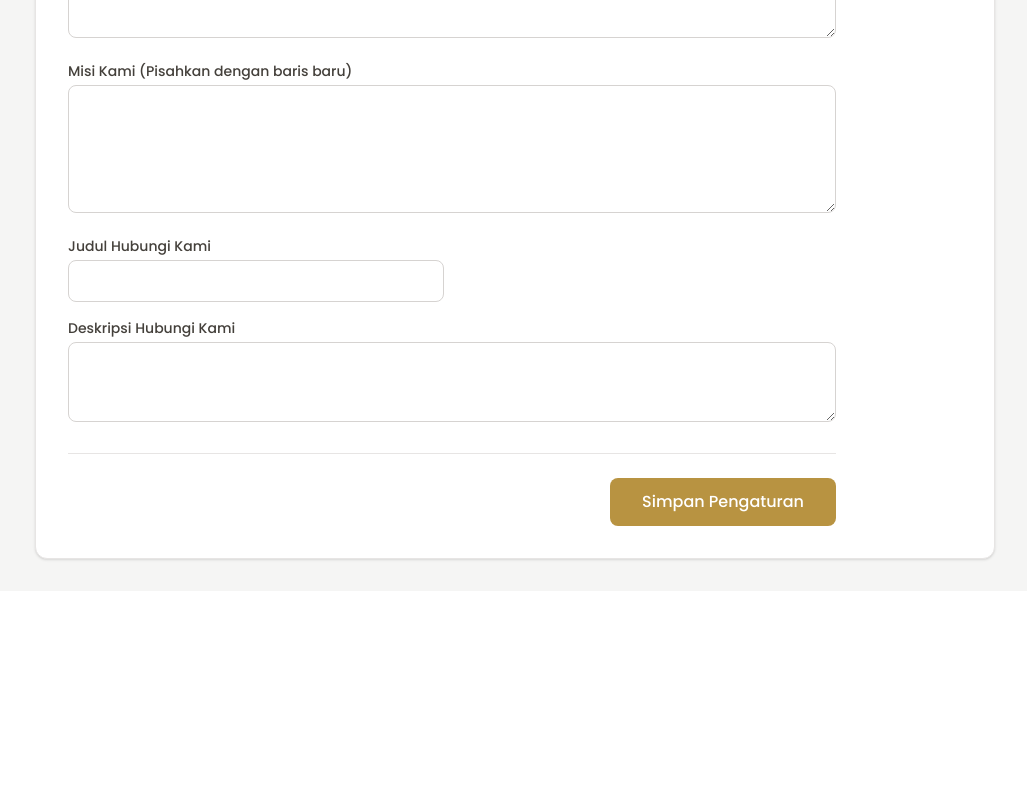
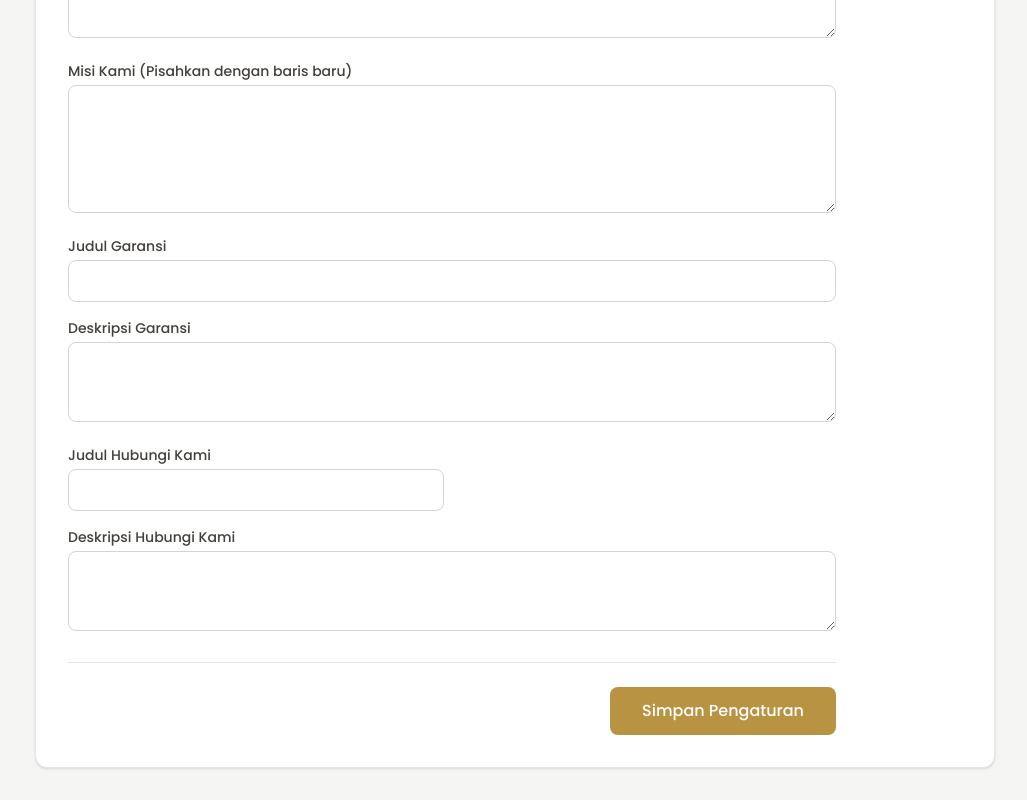
Before and after one commit to anasfirdaus000/umkm, a React (Vite) app: page /admin/settings in a window 1280 px wide. Shown: the part 2044-2844 px from the top of the page, without its empty margins (253-1280 px from the left). Before the commit the page ends 2635 px from the top, so only its background shows below. Built offline with nearby package versions, Linux system fonts and the light colour scheme; no server answers; sample sign-in values are in the browser's storage; a web font is replaced by a local one.

Commit message:
feat: Make About Us guarantee section editable

```diff
--- a/src/app/admin/pages/AdminSettings.tsx
+++ b/src/app/admin/pages/AdminSettings.tsx
@@ -335,6 +335,25 @@ export function AdminSettings() {
                 />
               </div>
 
+              <div className="md:col-span-2">
+                <label className="block text-sm font-medium text-stone-700 mb-1">Judul Garansi</label>
+                <input
+                  type="text"
+                  className="w-full px-4 py-2 border border-stone-300 rounded-lg"
+                  value={settings?.aboutGuaranteeTitle || ""}
+                  onChange={(e) => setSettings({...settings, aboutGuaranteeTitle: e.target.value})}
+                />
+              </div>
+
+              <div className="md:col-span-2">
+                <label className="block text-sm font-medium text-stone-700 mb-1">Deskripsi Garansi</label>
+                <textarea
+                  className="w-full px-4 py-2 border border-stone-300 rounded-lg h-20"
+                  value={settings?.aboutGuaranteeDesc || ""}
+                  onChange={(e) => setSettings({...settings, aboutGuaranteeDesc: e.target.value})}
+                />
+              </div>
+
               <div>
                 <label className="block text-sm font-medium text-stone-700 mb-1">Judul Hubungi Kami</label>
                 <input
--- a/src/app/context/SettingsContext.tsx
+++ b/src/app/context/SettingsContext.tsx
@@ -26,6 +26,8 @@ export interface SiteSettings {
   aboutDescription: string;
   aboutVision: string;
   aboutMission: string;
+  aboutGuaranteeTitle: string;
+  aboutGuaranteeDesc: string;
   aboutContactTitle: string;
   aboutContactDesc: string;
 }
@@ -55,6 +57,8 @@ const defaultSettings: SiteSettings = {
   aboutDescription: "MORVA MODE INDONESIA hadir sebagai solusi perlengkapan outdoor dan perlindungan harian Anda. Kami berfokus pada produksi jas hujan premium, cover motor, dan berbagai perlengkapan tahan cuaca lainnya dengan standar kualitas tertinggi.\n\nDengan mengedepankan material terbaik dan proses quality control yang ketat, kami berkomitmen untuk memberikan perlindungan maksimal bagi Anda dan aset berharga Anda dari berbagai kondisi cuaca ekstrim di Indonesia.",
   aboutVision: "Menjadi brand lokal terkemuka di Indonesia yang dikenal luas akan inovasi dan kualitas produk perlengkapan outdoor, serta menjadi pilihan utama masyarakat dalam mencari perlindungan ekstra untuk aktivitas sehari-hari.",
   aboutMission: "Menyediakan produk dengan durabilitas tinggi menggunakan bahan baku terbaik.\nMemberikan pelayanan pelanggan yang cepat, ramah, dan solutif.\nTerus berinovasi menciptakan desain yang ergonomis dan sesuai dengan tren.\nMemberdayakan sumber daya lokal untuk memajukan industri kreatif Indonesia.",
+  aboutGuaranteeTitle: "Garansi Kualitas 100%",
+  aboutGuaranteeDesc: "Material premium tahan lama.",
   aboutContactTitle: "Hubungi Kami",
   aboutContactDesc: "Punya pertanyaan seputar produk, kerja sama, atau pemesanan custom (B2B/Corporate)? Tim kami selalu siap membantu Anda."
 };
--- a/src/app/pages/AboutPage.tsx
+++ b/src/app/pages/AboutPage.tsx
@@ -56,8 +56,8 @@ export function AboutPage() {
                 <ShieldCheck size={28} />
               </div>
               <div>
-                <h4 className="font-bold text-stone-900">Garansi Kualitas 100%</h4>
-                <p className="text-sm text-stone-500">Material premium tahan lama.</p>
+                <h4 className="font-bold text-stone-900">{settings.aboutGuaranteeTitle || "Garansi Kualitas 100%"}</h4>
+                <p className="text-sm text-stone-500 whitespace-pre-line">{settings.aboutGuaranteeDesc || "Material premium tahan lama."}</p>
               </div>
             </div>
           </motion.div>
```
Also changed, not shown: 1 other file (tests, documents, lock files or other folders).
